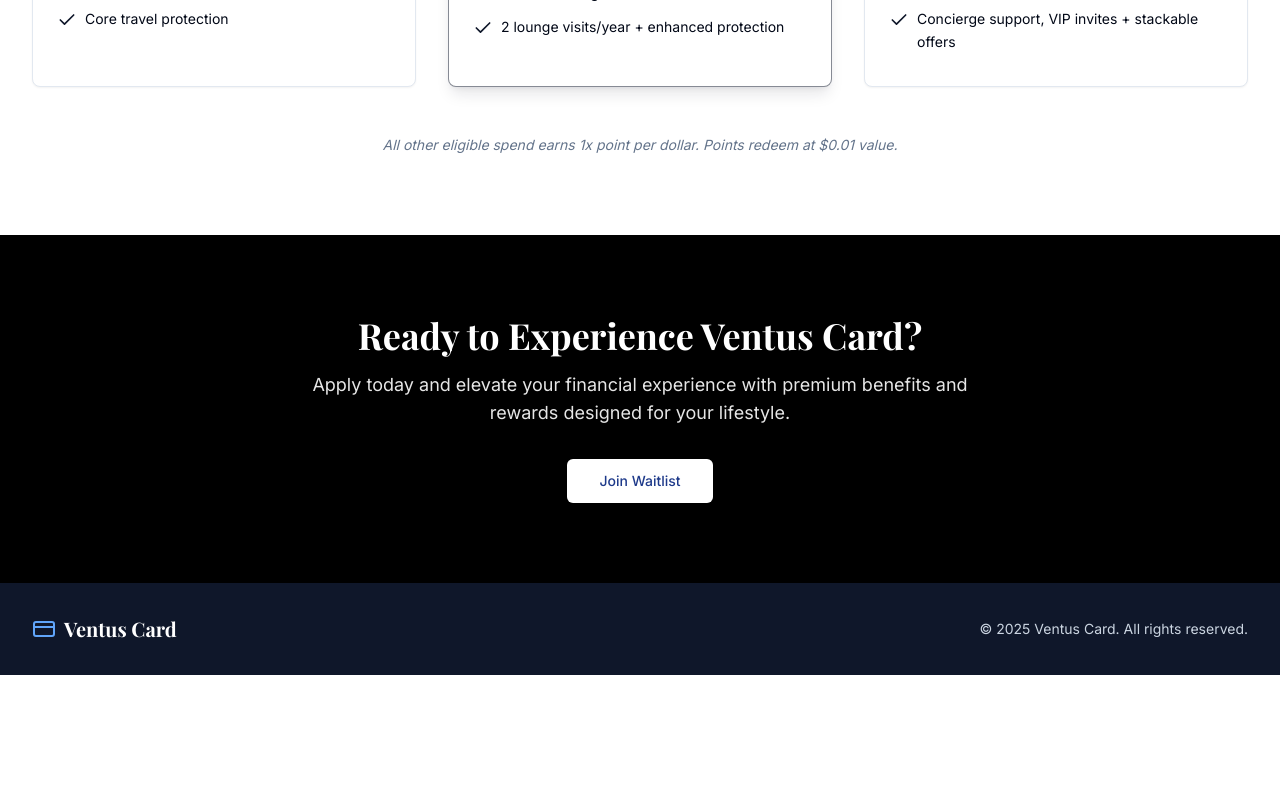
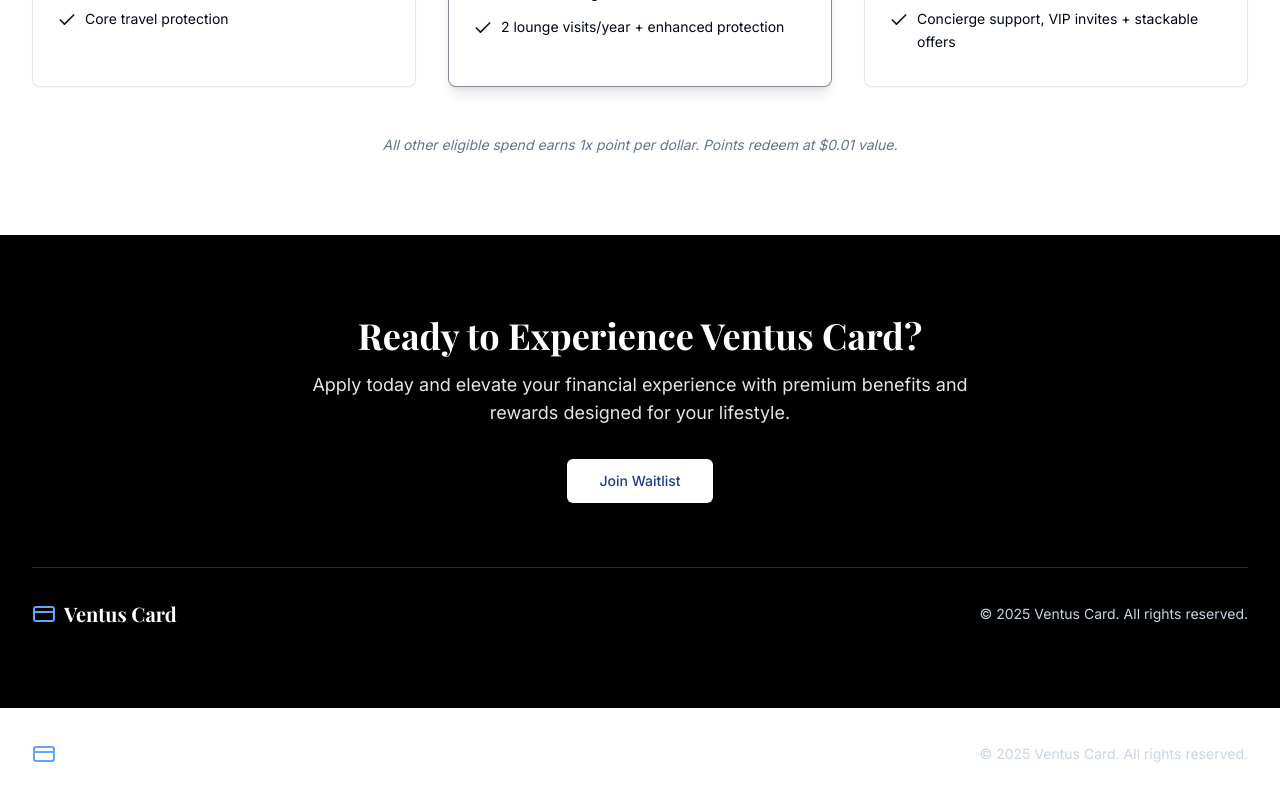
Before and after one commit to VentusCard/ventus, a React (Vite) app: page / in a window 1280 px wide. Shown: the part 3497-4297 px from the top of the page. Before the commit the page ends 4172 px from the top, so only its background shows below. Built offline with nearby package versions, Linux system fonts and the light colour scheme.

Commit message:
Merge footer with CTA section
The footer section's background color was updated to match the CTA section, creating a seamless visual transition.

```diff
--- a/src/components/CTA.tsx
+++ b/src/components/CTA.tsx
@@ -1,5 +1,6 @@
 
 import { Button } from "@/components/ui/button"
+import { CreditCard } from "lucide-react"
 
 const CTA = () => {
   return (
@@ -9,10 +10,21 @@ const CTA = () => {
         <p className="text-lg opacity-90 max-w-2xl mx-auto mb-8">
           Apply today and elevate your financial experience with premium benefits and rewards designed for your lifestyle.
         </p>
-        <div className="flex flex-wrap justify-center gap-4">
+        <div className="flex flex-wrap justify-center gap-4 mb-16">
           <Button size="lg" className="bg-white text-blue-900 hover:bg-white/90">
             Join Waitlist
           </Button>
+        </div>
+
+        {/* Footer content integrated */}
+        <div className="border-t border-slate-800 pt-8">
+          <div className="flex flex-col md:flex-row justify-between items-center">
+            <div className="flex items-center gap-2 mb-4 md:mb-0">
+              <CreditCard className="h-6 w-6 text-blue-400" />
+              <span className="font-display font-bold text-xl text-white">Ventus Card</span>
+            </div>
+            <p className="text-sm text-slate-300">© 2025 Ventus Card. All rights reserved.</p>
+          </div>
         </div>
       </div>
     </section>
--- a/src/components/Footer.tsx
+++ b/src/components/Footer.tsx
@@ -3,17 +3,15 @@ import { CreditCard } from "lucide-react"
 
 const Footer = () => {
   return (
-    <footer className="bg-slate-900 text-slate-300">
     <div className="max-w-7xl mx-auto px-4 md:px-8 py-8">
       <div className="flex flex-col md:flex-row justify-between items-center">
         <div className="flex items-center gap-2 mb-4 md:mb-0">
           <CreditCard className="h-6 w-6 text-blue-400" />
           <span className="font-display font-bold text-xl text-white">Ventus Card</span>
         </div>
-          <p className="text-sm">© 2025 Ventus Card. All rights reserved.</p>
+        <p className="text-sm text-slate-300">© 2025 Ventus Card. All rights reserved.</p>
       </div>
     </div>
-    </footer>
   )
 }
 
```
Lines whose indentation alone changed are shown as unchanged.
